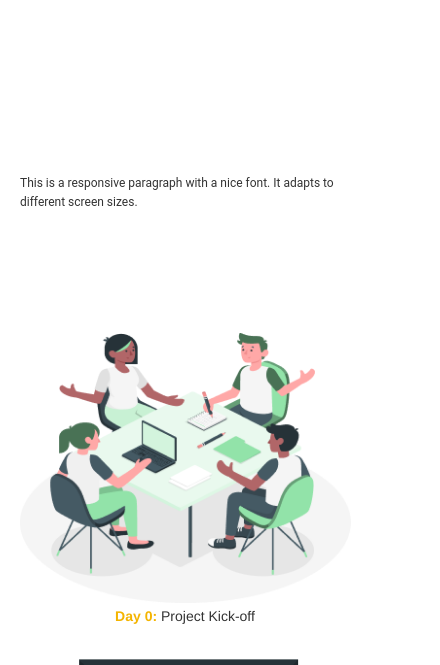
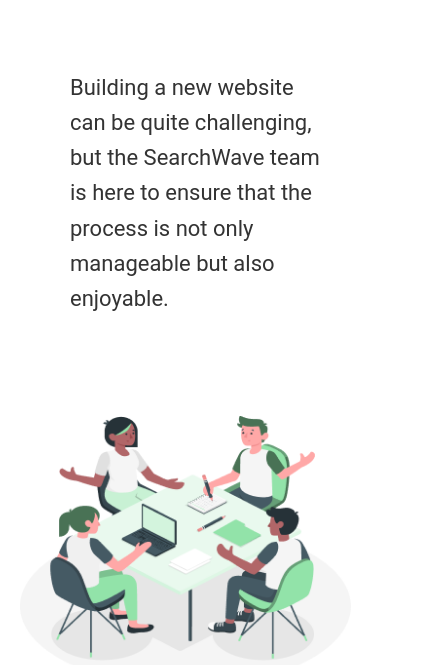
Before and after one commit to sharithasneem/searchWave, a plain HTML site: page pricing.html in a window 390 px wide. Shown: the part 179-844 px from the top of the page, 440 px wide, since content can reach past the window. Drawn offline with Linux system fonts and the light colour scheme.

Commit message:
pricing updated

```diff
--- a/pricing.css
+++ b/pricing.css
@@ -1,13 +1,13 @@
 
 .heading{
     display: flex;
-    height: 20vh;
+    height: 10vh;
     overflow: hidden;
     font-family: Arial, sans-serif;
     margin:40px 70px;
 }
 .gushing-header {
-    font-size: 3.4rem;
+    font-size: 3.8rem;
     color: transparent;
     white-space: nowrap;
     overflow: hidden;
@@ -17,20 +17,19 @@
 @keyframes gushing {
     to {
         color: #003838;
-        width: 37%;
+        width: 45%;
     }
 }
 
 /*intro para*/
 .para {
     max-width: 800px;
-    margin: 0 auto;
-    padding: 20px;
-    font-family: 'Roboto', Arial, sans-serif;
+     font-family: 'Roboto', Arial, sans-serif;
+     margin:0 70px;
 }
 
 .responsive-paragraph {
-    font-size: 16px;
+    font-size: 25px;
     line-height: 1.6;
     color: #333;
 }
@@ -68,7 +67,14 @@
     color: #F4B400;
     font-weight: 800;
 }
-
+@media (max-width:1096px) {
+    @keyframes gushing {
+            to {
+                color: #003838;
+                width: 60%;
+            }
+        }
+}
 /* Add more media queries for smaller screens if necessary */
 /* Media query for responsiveness */
 @media (max-width: 768px) {
@@ -83,10 +89,15 @@
         font-size: 3rem;
     }
     .responsive-paragraph {
-    font-size: 14px;
+    font-size: 20px;
+    }
+    @keyframes gushing {
+        to {
+            color: #003838;
+            width: 85%;
+        }
+    }
 }
-}
-
 
 @media (max-width: 576px) {
     .process-container {
@@ -104,6 +115,9 @@
         font-size: 2rem;
     }
     .responsive-paragraph {
-        font-size: 12px;
+        font-size: 22px;
+    }
+    .heading{
+        width: calc(100% - 20px);
     }
 }
--- a/pricing.html
+++ b/pricing.html
@@ -21,9 +21,9 @@
         </div>
         <div class="nav">
             <ul>
-                <li><a href="index.html" style="color: #F4B400;">Home</a></li>
+                <li><a href="index.html">Home</a></li>
                 <li><a href="about.html">About</a></li>
-                <li><a href="pricing.html">Pricing</a></li>
+                <li><a href="pricing.html" style="color: #F4B400;">Pricing</a></li>
                 <li><a href="demo1.html">How it Works</a></li>
                 <li><a href="contact.html">Contact Us</a></li>
             </ul>
@@ -60,7 +60,9 @@
     </div>
     <div class="para">
         <p class="responsive-paragraph">
-            This is a responsive paragraph with a nice font. It adapts to different screen sizes.
+            Building a new website can be quite challenging, but the SearchWave team is here to ensure that the process
+            is not only
+            manageable but also enjoyable.
         </p>
     </div>
     <div class="process-container">
```
